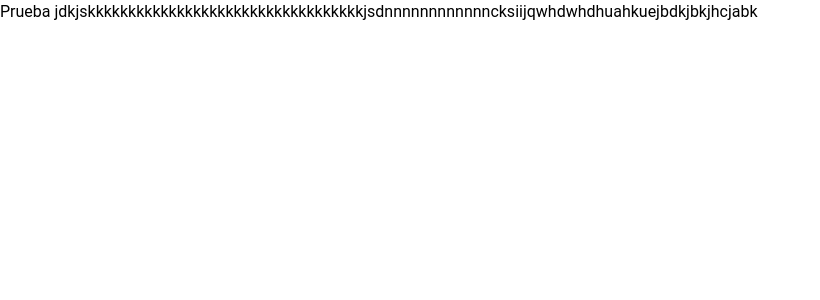
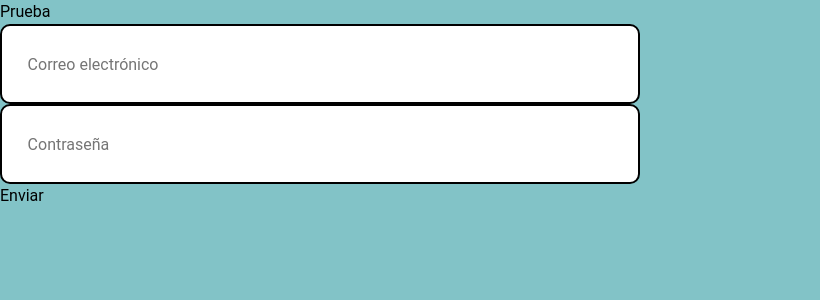
Before and after one commit to LuzR25/proyecto_chismecito, a Vue app: page / in a window 1280 px wide. Shown: the top 300 px of the page, without its empty margins (0-820 px from the left). Built offline with nearby package versions, Linux system fonts and the light colour scheme.

Commit message:
solucion error comp input

```diff
--- a/src/App.vue
+++ b/src/App.vue
@@ -1,23 +1,8 @@
 <template>
-  <span>Prueba jdkjskkkkkkkkkkkkkkkkkkkkkkkkkkkkkkkkkkjsdnnnnnnnnnnnncksiijqwhdwhdhuahkuejbdkjbkjhcjabk</span>
-</template>
-
-<script setup>
-</script>
-
-<style scoped>
-body {
-  background-color: #82C3C7;
-}
-</style>
-
-<!--
-  ##################### COMO USAR EL COMPONENTE "input_personalizable" ###########################################
-  <template>
   <span>Prueba</span>
   <div id="app">
-    <input_personalizable id="email" type="email" hint="Correo electrónico" v-model="email" />
-    <input_personalizable id="password" type="password" hint="Contraseña" v-model="password" />
+    <input_personalizable id="email" type="email" hint="Correo electrónico" :variablePadre="email" @update:variablePadre="email = $event" />
+    <input_personalizable id="password" type="password" hint="Contraseña" :variablePadre="password" @update:variablePadre="password = $event" />
     <button @click="submit">Enviar</button>
   </div>
 </template>
@@ -39,5 +24,3 @@ body {
   background-color: #82C3C7;
 }
 </style>
-#################################################################################################################
- -->
--- a/src/components/input_personalizable.vue
+++ b/src/components/input_personalizable.vue
@@ -1,11 +1,6 @@
 <template>
   <div>
-      <!--
-        + v-model='modelValue' es el parametro que se pasa a traves del padre. En este se caso el padre va a pasar una variable en la cual se guardara el dato que el usuario escribe en el campo de entrada.
-        + @input esta accion se realiza cuando el usuario escribe en el campo de entrada. Lo que hace es hacer el emit que en este caso usa 'update' y esto significa que actualiza el valor de la variable padre cuando cambia el valor de este componente.
-        + $event.target.value es el valor que se está pasando con el evento. $event es el evento DOM original, y target.value obtiene el valor actual del elemento input.
-       -->
-      <input :id="id" :type="type" :placeholder="hint" v-model="variablePadre" @input="emit('update:variablePadre', $event.target.value)" />
+    <input :id="id" :type="type" :placeholder="hint" :value="variablePadre" @input="updateValue" />
   </div>
 </template>
 
@@ -17,6 +12,10 @@
 const { id, type, hint, variablePadre } = toRefs(props);
 
 const emit = defineEmits(['update:variablePadre'])
+
+const updateValue = (event) => {
+  emit('update:variablePadre', event.target.value)
+}
 </script>
 
 <style scoped>
@@ -30,3 +29,23 @@
   width: 50vw;
 }
 </style>
+
+<!-- <template>
+  <div>
+    <input :id="id" :type="type" :placeholder="hint" v-model="modelValue" @input="emit('update:modelValue', $event.target.value)" />
+  </div>
+</template>
+
+<script setup>
+import { ref, toRefs, defineProps, defineEmits } from 'vue';
+
+const props = defineProps(['id', 'type', 'hint', 'modelValue'])
+
+const { id, type, hint, modelValue } = toRefs(props);
+
+const emit = defineEmits(['update:modelValue'])
+</script>
+
+<style scoped>
+/* Aquí puedes agregar tu CSS personalizado */
+</style> -->
```
Also changed, not shown: src/components/boton_personalizable.vue (added, +10 -0 lines). Lines whose indentation alone changed are shown as unchanged.
